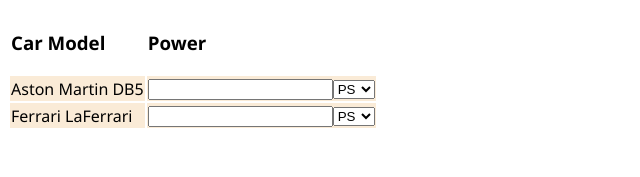
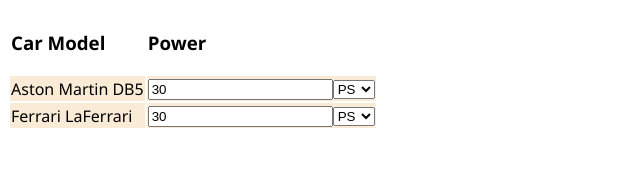
Before and after one commit to astrolans/two-way-bindings-with-components, an Angular app: page / in a window 1280 px wide. Shown: the top 177 px of the page, without its empty margins (0-640 px from the left). Built offline with nearby package versions, Linux system fonts and the light colour scheme.

Commit message:
Add two way bidning.

```diff
--- a/src/app/input-ps-kw/input-ps-kw.component.html
+++ b/src/app/input-ps-kw/input-ps-kw.component.html
@@ -1,5 +1,5 @@
-<input type="number"/>
-<select>
+<input type="number" [(ngModel)]="value"/>
+<select [(ngModel)]="uom">
   <option>PS</option>
   <option>kW</option>
 </select>
--- a/src/app/input-ps-kw/input-ps-kw.component.ts
+++ b/src/app/input-ps-kw/input-ps-kw.component.ts
@@ -6,7 +6,8 @@
   styleUrls: ['./input-ps-kw.component.css']
 })
 export class InputPsKwComponent implements OnInit {
-
+  value = 30;
+  uom = 'PS';
   constructor() { }
 
   ngOnInit(): void {
```
